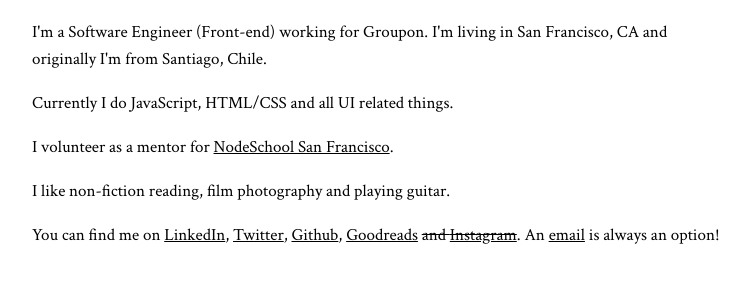
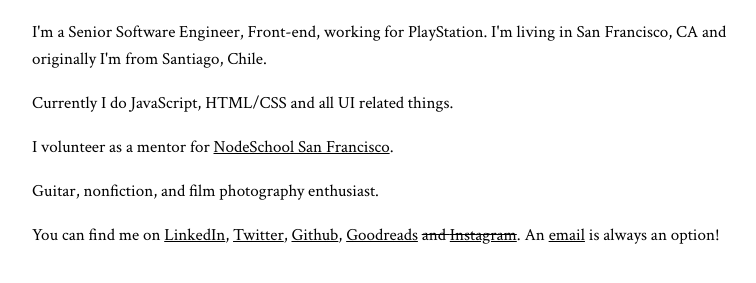
Before and after one commit to jorgepvenegas/website, a Gatsby site: page / in a window 1280 px wide. Shown: the part 169-452 px from the top of the page, without its empty margins (258-1014 px from the left). Built offline with nearby package versions, Linux system fonts and the light colour scheme; Gatsby itself is replaced by a stand-in of ours.

Commit message:
Job update \m/

```diff
--- a/src/pages/index.js
+++ b/src/pages/index.js
@@ -11,10 +11,10 @@
       @import url('https://fonts.googleapis.com/css?family=Crimson+Text&display=swap');
     </style>
     <h1>Hi, I'm Jorge!</h1>
-    <p>I'm a Software Engineer (Front-end) working for Groupon. I'm living in San Francisco, CA and originally I'm from Santiago, Chile.</p>
+    <p>I'm a Senior Software Engineer, Front-end, working for PlayStation. I'm living in San Francisco, CA and originally I'm from Santiago, Chile.</p>
     <p>Currently I do JavaScript, HTML/CSS and all UI related things.</p>
     <p>I volunteer as a mentor for <a href="https://nodeschool.io/sanfrancisco/">NodeSchool San Francisco</a>.</p>
-    <p>I like non-fiction reading, film photography and playing guitar.</p>
+    <p>Guitar, nonfiction, and film photography enthusiast.</p>
     <p>You can find me on <a target="_BLANK" rel="noopener noreferrer" href="https://www.linkedin.com/in/jorgevenegas/">LinkedIn</a>, <a rel="noopener noreferrer" target="_BLANK" href="https://twitter.com/jorgepvenegas">Twitter</a>, <a rel="noopener noreferrer" target="_BLANK" href="https://github.com/jorgepvenegas">Github</a>, <a target="_BLANK" rel="noopener noreferrer" href="https://www.goodreads.com/user/show/7860083-jorge">Goodreads</a> <s>and <a target="_BLANK" rel="noopener noreferrer" href="https://www.instagram.com/jorgepvenegas">Instagram</a></s>. An <a rel="noopener noreferrer" target="_BLANK" href="mailto:jorgepvenegas@gmail.com">email</a> is always an option!</p>
   </Layout>
 )
```
